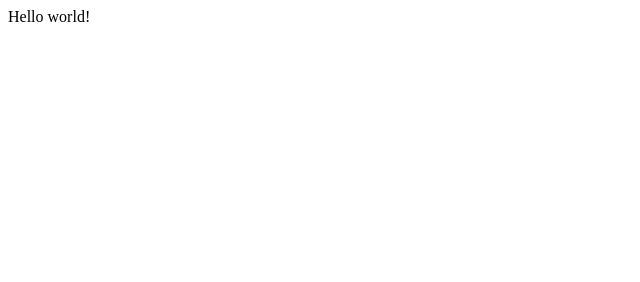
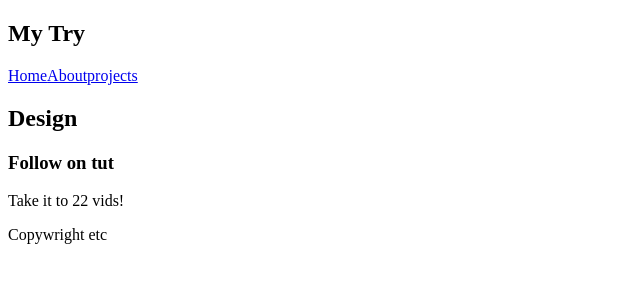
Before and after one commit to Fantominium/gatsby-world, a Gatsby site: page / in a window 1280 px wide. Shown: the whole page, without its empty margins (0-640 px from the left). Built offline with nearby package versions, Linux system fonts and the light colour scheme; Gatsby itself is replaced by a stand-in of ours.

Commit message:
gatsby looking around

```diff
--- /dev/null
+++ b/src/components/Layout.js
@@ -0,0 +1,17 @@
+import React from 'react'
+import Navbar from './Navbar'
+
+
+export default function Layout({children}) {
+  return (
+    <div className='layout'>
+        <Navbar/>
+        <div className="content">
+            {children}
+        </div>
+        <footer>
+            <p>Copywright etc</p>
+        </footer>
+    </div>
+  )
+}
--- /dev/null
+++ b/src/components/Navbar.js
@@ -0,0 +1,16 @@
+import { Link } from 'gatsby'
+import React from 'react'
+
+export default function Navbar() {
+  return (
+    <nav>
+        <h1>My Try</h1>
+        <div className='links'>
+            <Link to='/'>Home</Link>
+            <Link to='/about'>About</Link>
+            <Link to='/projects'>projects</Link>
+
+        </div>
+    </nav>
+  )
+}
--- a/src/pages/index.js
+++ b/src/pages/index.js
@@ -1,5 +1,19 @@
 import React from "react"
+import Layout from "../components/Layout"
+
 
 export default function Home() {
-  return <div>Hello world!</div>
+  return (
+    <Layout>
+      <section>
+        <div>
+          <h2>Design</h2>
+          <h3>Follow on tut</h3>
+          <p>
+            Take it to 22 vids!
+          </p>
+        </div>
+      </section>
+    </Layout>
+  )
 }
```
Also changed, not shown: src/pages/404.js (added, +10 -0 lines), src/pages/about.js (added, +12 -0 lines), src/pages/projects/index.js (added, +13 -0 lines).
